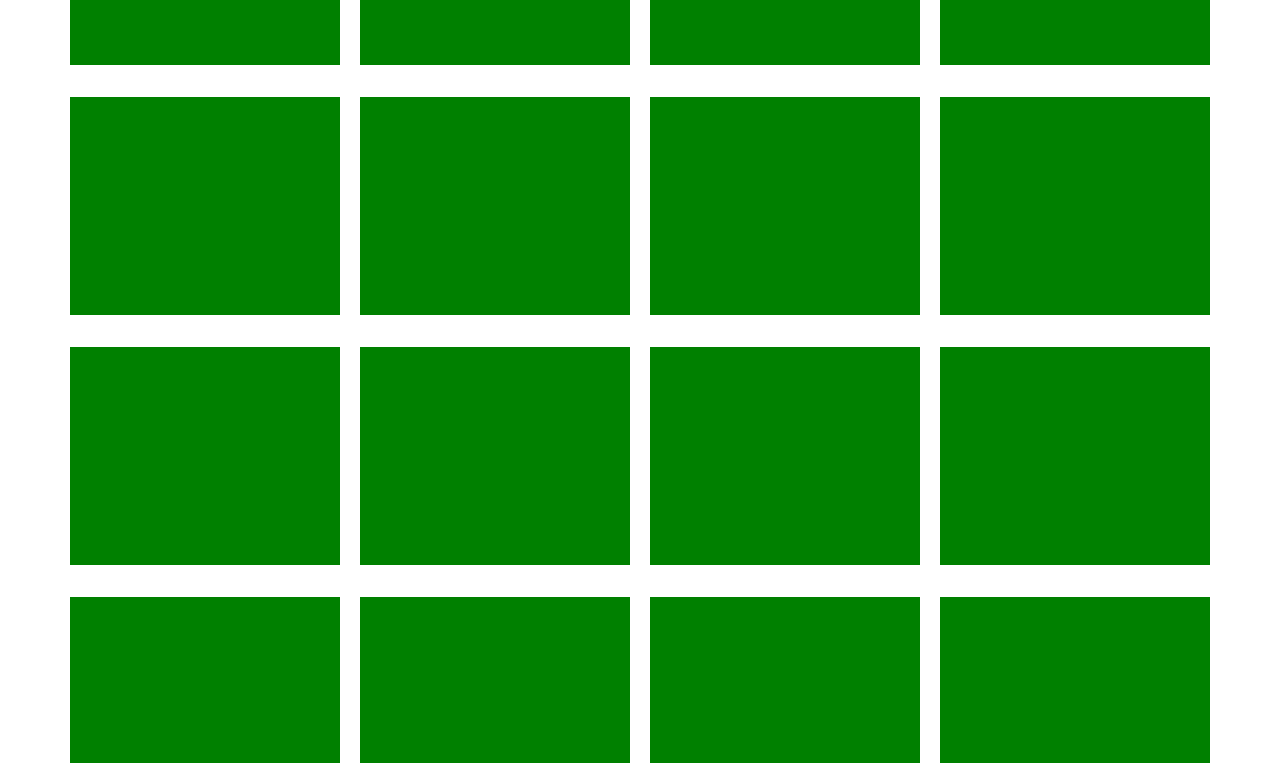
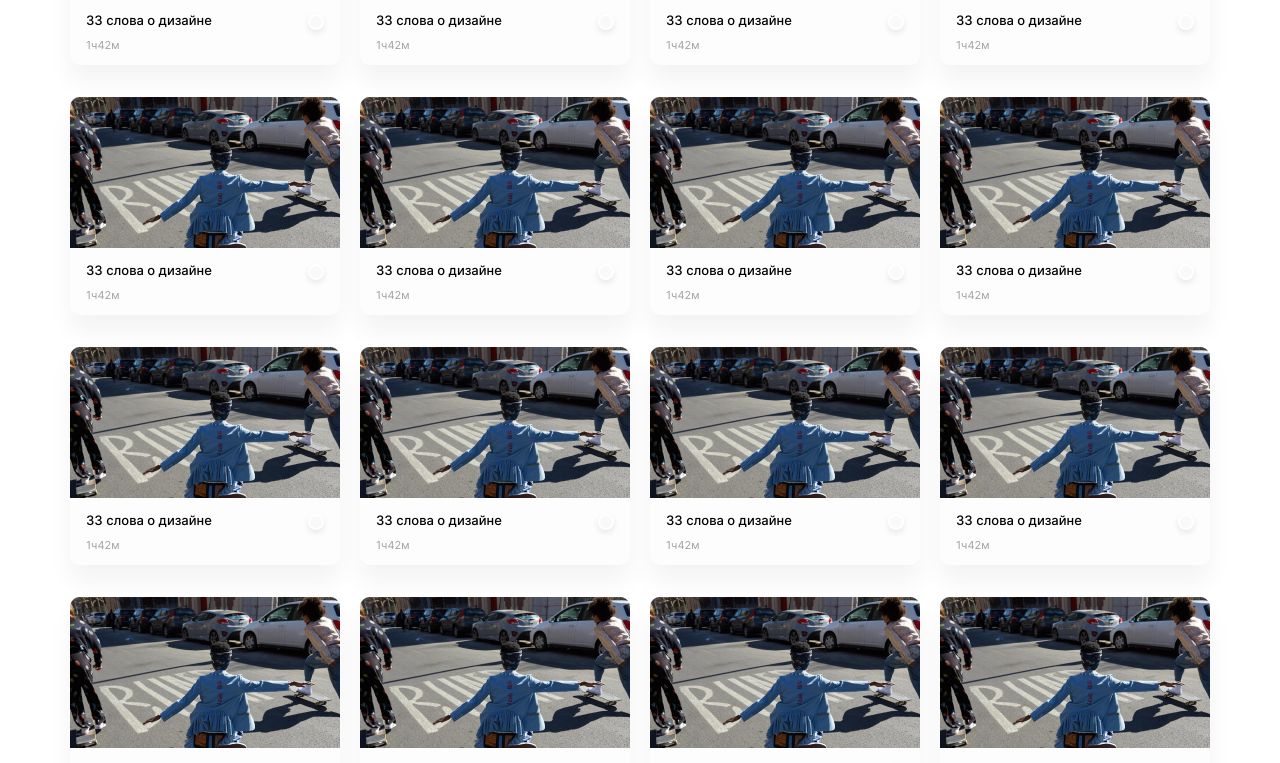
Before and after one commit to VasilyRazdorsky/movies-explorer-frontend, a React (Create React App) app: page /movies in a window 1280 px wide. Shown: the part 529-1292 px from the top of the page. Built offline with nearby package versions, Linux system fonts and the light colour scheme.

Commit message:
Реализовать компонент MoviesCard

```diff
--- /dev/null
+++ b/src/components/MoviesCard/MoviesCard.css
@@ -0,0 +1,73 @@
+.card {
+	width: 270px;
+	height: 218px;
+	border-radius: 10px;
+	background-color: #fdfdfd;
+	box-shadow: 0px 16px 24px rgba(0, 0, 0, 0.05);
+}
+
+.card__poster {
+	display: block;
+	width: 100%;
+	height: 151px;
+	object-fit: contain;
+}
+
+.card__info-block {
+	box-sizing: border-box;
+	width: 100%;
+	height: 67px;
+	padding: 14px 16px;
+}
+
+.card__main-info {
+	display: flex;
+	justify-content: space-between;
+	align-items: center;
+}
+
+.card__film-name {
+	margin: 0;
+	font-size: 13px;
+	font-weight: 500;
+	line-height: normal;
+}
+
+.card__input {
+	appearance: none;
+	background-color: #f9f9f9;
+	margin: 0;
+	width: 16px;
+	height: 16px;
+	border: 2px solid #fff;
+	border-radius: 50%;
+	transform: translateY(2px);
+	display: grid;
+	place-content: center;
+	cursor: pointer;
+	-webkit-tap-highlight-color: transparent;
+	box-shadow: 0px 3px 6px 0px rgba(0, 0, 0, 0.09);
+}
+
+.card__input::before {
+	content: '';
+	width: 12px;
+	height: 12px;
+	border-radius: 50%;
+	transform: scale(0);
+	transition: 0.3s transform ease-in-out;
+	background-color: #2be080;
+}
+
+.card__input:checked::before {
+	transform: scale(1);
+}
+
+.card__film-duration {
+	margin: 0;
+	margin-top: 10px;
+	color: #a0a0a0;
+	font-size: 11px;
+	font-weight: 400;
+	line-height: normal;
+}
--- /dev/null
+++ b/src/components/MoviesCard/MoviesCard.jsx
@@ -0,0 +1,33 @@
+import { useState } from 'react';
+import posterImagePath from '../../images/poster-image.png';
+
+export default function MoviesCard() {
+	const [filmAdded, setFilmAdded] = useState(false);
+
+	function handleFilmCheck() {
+		setFilmAdded(!filmAdded);
+	}
+	return (
+		<div className="card">
+			<img
+				src={posterImagePath}
+				alt="Постер к фильму"
+				className="card__poster"
+			/>
+			<div className="card__info-block">
+				<div className="card__main-info">
+					<p className="card__film-name">33 слова о дизайне</p>
+					<label className="card__input-switch">
+						<input
+							type="checkbox"
+							className="card__input"
+							checked={filmAdded}
+							onChange={handleFilmCheck}
+						/>
+					</label>
+				</div>
+				<p className="card__film-duration">1ч42м</p>
+			</div>
+		</div>
+	);
+}
--- a/src/components/MoviesCardList/MoviesCardList.jsx
+++ b/src/components/MoviesCardList/MoviesCardList.jsx
@@ -1,23 +1,26 @@
+import MoviesCard from '../MoviesCard/MoviesCard';
+
 export default function MoviesCardList() {
-    return <section className="movies-list">
-        <div className="movies-list__cards-container">
-            <div className="card"></div>
-            <div className="card"></div>
-            <div className="card"></div>
-            <div className="card"></div>
-            <div className="card"></div>
-            <div className="card"></div>
-            <div className="card"></div>
-            <div className="card"></div>
-            <div className="card"></div>
-            <div className="card"></div>
-            <div className="card"></div>
-            <div className="card"></div>
-            <div className="card"></div>
-            <div className="card"></div>
-            <div className="card"></div>
-            <div className="card"></div>
-            <div className="card"></div>
-        </div>
-    </section>
+	return (
+		<section className="movies-list">
+			<div className="movies-list__cards-container">
+				<MoviesCard />
+				<MoviesCard />
+				<MoviesCard />
+				<MoviesCard />
+				<MoviesCard />
+				<MoviesCard />
+				<MoviesCard />
+				<MoviesCard />
+				<MoviesCard />
+				<MoviesCard />
+				<MoviesCard />
+				<MoviesCard />
+				<MoviesCard />
+				<MoviesCard />
+				<MoviesCard />
+				<MoviesCard />
+			</div>
+		</section>
+	);
 }
--- a/src/index.css
+++ b/src/index.css
@@ -18,4 +18,5 @@
 @import url('./components/Search/Search.css');
 @import url('./components/FilterCheckbox/FilterCheckbox.css');
 @import url('./components/MoviesCardList/MoviesCardList.css');
+@import url('./components/MoviesCard/MoviesCard.css');
 @import url('./components/More/More.css');
```
Also changed, not shown: src/images/poster-image.png (added).
